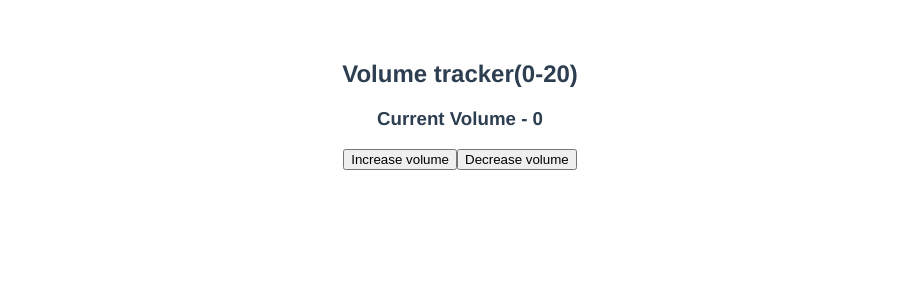
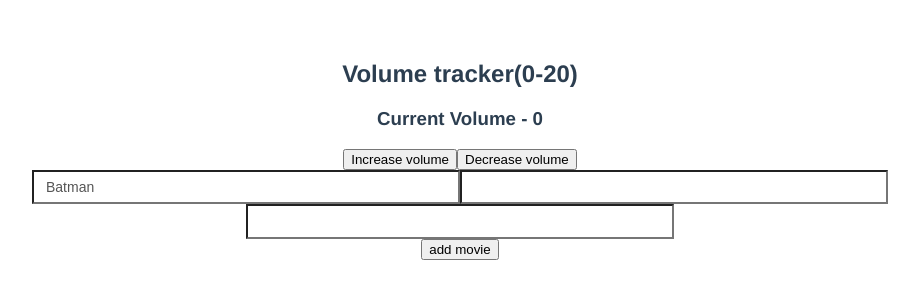
Before and after one commit to shengo333/hello-vue3, a Vue app: page / in a window 1280 px wide. Shown: the top 300 px of the page, without its empty margins (180-1099 px from the left). Built offline with nearby package versions, Linux system fonts and the light colour scheme.

Commit message:
deep and immediate

```diff
--- a/src/App.vue
+++ b/src/App.vue
@@ -5,6 +5,12 @@
     <div>
       <button @click="volume += 2">Increase volume</button>
       <button @click="volume -= 2">Decrease volume</button>
+    </div>
+    <input type="text" v-model="movie">
+    <input type="text" v-model="movieInfo.title">
+    <input type="text" v-model="movieInfo.actor">
+    <div>
+      <button @click="movieList =movieList.concat (['wonderwomen'])">add movie</button>
     </div>
   </div>
 </template>
@@ -15,7 +21,13 @@ export default {
   name: "App",
   data() {
     return{
-      volume: 0
+      volume: 0,
+      movie: 'Batman',
+      movieInfo:{
+        title: '',
+        actor: '',
+      },
+      movieList:['Batman','Superman']
     }
   },
   methods:{},
@@ -25,6 +37,24 @@ export default {
       if(newValue >oldValue && newValue ===16){
         alert('this is dengerouse for your ears')
       }
+    },
+    movie: {
+      handler(newValue){
+      console.log(`we are consoling new value for movie which is: ${newValue}`)
+      },
+    immediate: true,
+    },
+    movieInfo: {
+      handler(newValue){
+      console.log(`we are consoling new value for movie info ${newValue.title} and ${newValue.actor}`)
+      },
+    deep: true,
+    },
+    movieList: {
+      handler(newValue){
+        console.log(`updatedList ${newValue}`)
+      },
+      //deep: true
     }
   }
 }
@@ -64,10 +94,13 @@ select{
   color: #555;
   background-color: #fff;
   background-image: none;
+  display: inline-block;
 }
+
 
 form{
   padding: 30px;
 }
 
+
 </style>
```
